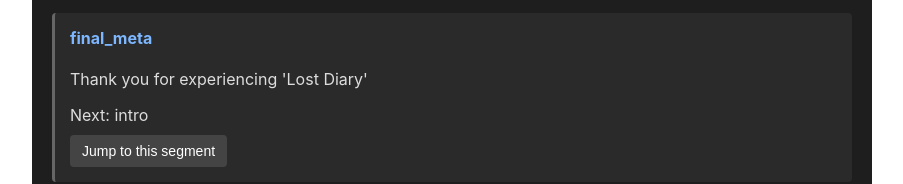
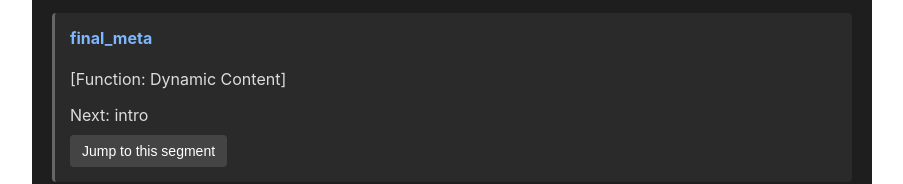
Before and after one commit to yovitus/lost-diary, a Next.js app: page /debug in a window 1280 px wide. Shown: the part 11779-11963 px from the top of the page, without its empty margins (188-1091 px from the left). Built offline with nearby package versions, Linux system fonts and the light colour scheme.

Commit message:
Fix bug for final segment

```diff
--- a/pages/debug.js
+++ b/pages/debug.js
@@ -65,7 +65,18 @@ const storySegments = [
   { id: 'ethical_consumer_system', text: "SYSTEM: This device contains components manufactured in facilities with documented human rights concerns.", nextId: 'ethical_consumer_question' },
   { id: 'ethical_consumer_question', text: "Do you know where your electronics come from?", nextId: 'action_prompt' },
   { id: 'action_prompt', text: "WHAT CAN YOU DO?", buttonText: 'Close the Diary', nextId: 'final_meta' },
-  { id: 'final_meta', text: "Thank you for experiencing 'Lost Diary'", buttonText: 'Return to Reality', nextId: 'intro' },
+  { id: 'final_meta', text: (userResponses) => {
+      // Using explicit line breaks with JSX format for better rendering
+      return (
+          <>
+              <p>Thank you for experiencing 'Lost Diary', {userResponses.userName}.</p>
+              <p>Date completed: April 5, 2025</p>
+              <p>The same date as the tragedy in Lin's story.</p>
+              <p>The same date as today.</p>
+              <p>Coincidence?</p>
+          </>
+      );
+  }, buttonText: 'Return to Reality', nextId: 'intro' },
 ];
 
 export default function Debug() {
@@ -95,6 +106,17 @@ export default function Debug() {
     segment.id.toLowerCase().includes(searchTerm.toLowerCase()) ||
     (typeof segment.text === 'string' && segment.text.toLowerCase().includes(searchTerm.toLowerCase()))
   );
+
+  // Helper function to safely display segment text preview
+  const getTextPreview = (text) => {
+    if (typeof text === 'string') {
+      return text.substring(0, 100) + (text.length > 100 ? '...' : '');
+    } else if (typeof text === 'function') {
+      return '[Function: Dynamic Content]';
+    } else {
+      return '[JSX Content]';
+    }
+  };
 
   return (
     <div className="debug-container">
@@ -143,7 +165,7 @@ export default function Debug() {
           <div key={segment.id} className="segment-item">
             <h4>{segment.id}</h4>
             <p>
-              {segment.text.substring(0, 100) + (segment.text.length > 100 ? '...' : '')}
+              {getTextPreview(segment.text)}
             </p>
             <div className="segment-details">
               {segment.nextId && <span>Next: {segment.nextId}</span>}
```
Also changed, not shown: pages/index.js (+24 -1 lines).
